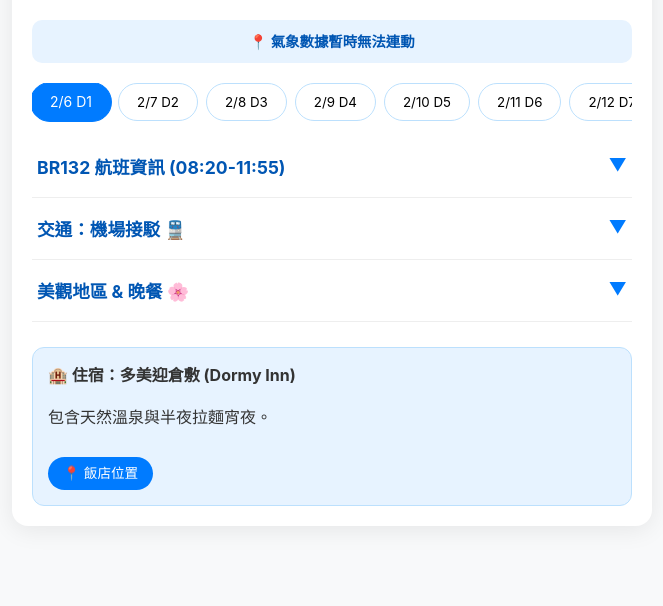
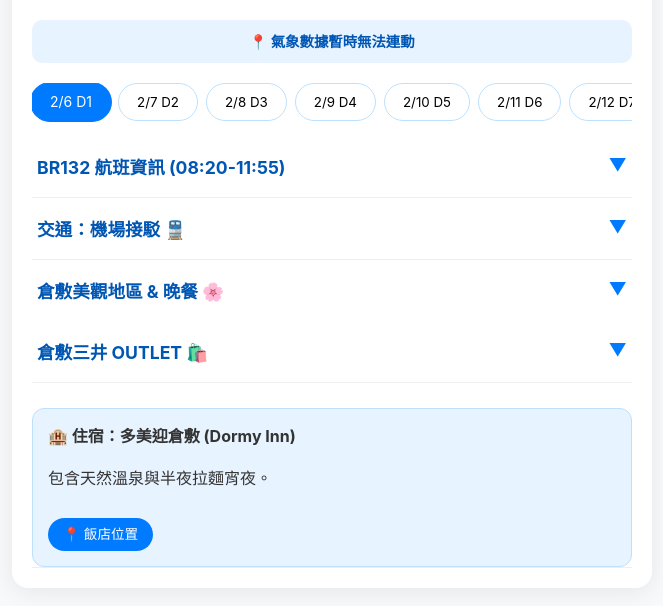
Before and after one commit to rayyy013/2026-CNY-Trip, a plain HTML site: page index.html in a window 1280 px wide. Shown: the part 90-696 px from the top of the page, without its empty margins (308-971 px from the left). Drawn offline with Linux system fonts and the light colour scheme; no server answers.

Commit message:
Update index.html

```diff
--- a/index.html
+++ b/index.html
@@ -3,7 +3,7 @@
 <head>
     <meta charset="UTF-8">
     <meta name="viewport" content="width=device-width, initial-scale=1.0">
-    <title>2026 Feb CNY 家族旅行</title>
+    <title>2026FEB 全美洗衣店日本行</title>
     <link href="https://fonts.googleapis.com/css2?family=Noto+Serif+TC:wght@500;700&display=swap" rel="stylesheet">
     <style>
         :root {
@@ -122,15 +122,24 @@
         <div class="item">
             <button class="item-header">交通：機場接駁 🚆 <span class="arrow">▼</span></button>
             <div class="item-body"><div class="inner">
-                <p>13:00-15:30 大阪機場 — 倉敷車站。</p>
-                <p>使用 JR Pass 5天，搭乘 Haruka 到京都/新大阪轉乘。</p>
+                <p>13:14-14:06 HARUKA 26 關西機場 — 新大阪車站 </p>
+                <p>14:17-15:05 山陽號 希望69 新大阪 — 岡山車站 </p>
+                <p>15:13-15:24 JR 八雲17 岡山 — 倉敷車站 </p>
+                <p>使用 JR Pass 5天，搭乘 Haruka 到新大阪轉乘。</p>
             </div></div>
         </div>
         <div class="item">
-            <button class="item-header">美觀地區 & 晚餐 🌸 <span class="arrow">▼</span></button>
+            <button class="item-header">倉敷美觀地區 & 晚餐 🌸 <span class="arrow">▼</span></button>
             <div class="item-body"><div class="inner">
                 <p>逛倉敷美觀地區（傍晚很漂亮）。</p>
                 <div class="memo">💡 小阿姨想吃豬排飯；~22:00 逛 Outlet。</div>
+                <a href="https://maps.app.goo.gl/1rx4sVYq7CgzeVcp7" target="_blank" class="btn btn-nav">📍 導航至此</a>
+            </div></div>
+        <div class="item">
+            <button class="item-header">倉敷三井 OUTLET 🛍️ <span class="arrow">▼</span></button>
+            <div class="item-body"><div class="inner">
+                <p>購物行程! </p>
+                <div class="memo">💡 營業時間 ~22:00 逛 </div>
                 <a href="https://maps.app.goo.gl/1rx4sVYq7CgzeVcp7" target="_blank" class="btn btn-nav">📍 導航至此</a>
             </div></div>
         </div>
@@ -173,7 +182,7 @@
             </div></div>
         </div>
         <div class="stay">
-            <strong>🏨 住宿：京都四條烏丸佳閣酒店</strong>
+            <strong>🏨 住宿：京都四條烏丸佳閣酒店 Garnar Kyoto </strong>
             <a href="https://maps.app.goo.gl/Kw9gz8rH7cKKaTwu9" target="_blank" class="btn btn-nav">📍 飯店位置</a>
         </div>
     </div>
@@ -193,7 +202,7 @@
                 <p>體驗京都道地居酒屋文化。</p>
             </div></div>
         </div>
-        <div class="stay"><strong>🏨 住宿：京都四條烏丸佳閣酒店</strong></div>
+        <div class="stay"><strong>🏨 住宿：京都四條烏丸佳閣酒店 Garnar Kyoto </strong></div>
     </div>
 
     <div id="day6" class="day-content">
@@ -205,7 +214,7 @@
                 <a href="https://maps.app.goo.gl/Kw9gz8rH7cKKaTwu9" target="_blank" class="btn btn-nav">📍 導航</a>
             </div></div>
         </div>
-        <div class="stay"><strong>🏨 住宿：京都四條烏丸佳閣酒店</strong></div>
+        <div class="stay"><strong>🏨 住宿：京都四條烏丸佳閣酒店 Garnar Kyoto </strong></div>
     </div>
 
     <div id="day7" class="day-content">
```
